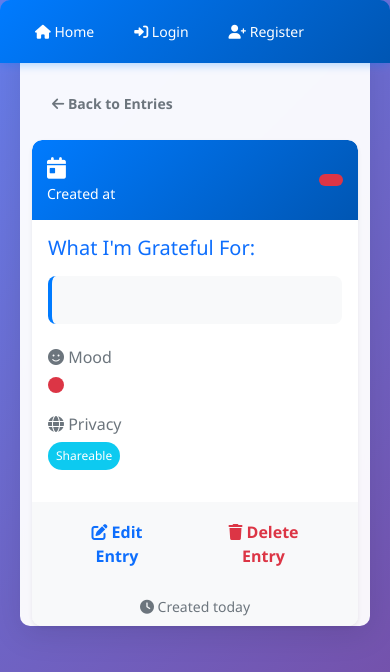
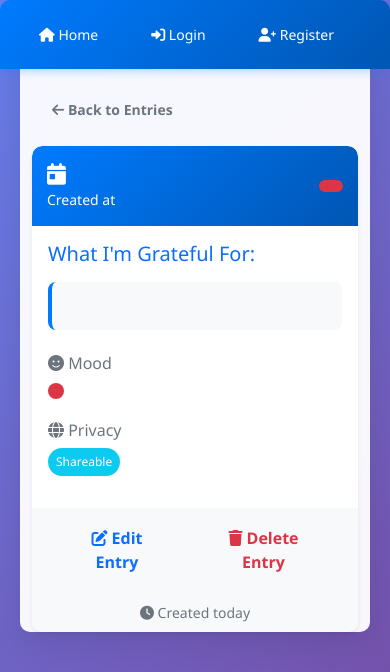
Before and after one commit to FatimahMohamed/Capstone, a Django app: template journal/templates/journal/entry_detail.html in a window 390 px wide. Shown: the top 672 px of the page. Run offline with Django 4.2, Linux system fonts and the light colour scheme; the template is opened without the code that fills it, so the values that code supplies are empty.

Commit message:
Add improved spacing between navbar links

```diff
--- a/journal/static/journal/css/style.css
+++ b/journal/static/journal/css/style.css
@@ -25,12 +25,15 @@
     margin: -20px -20px 30px -20px;
     border-radius: 15px 15px 0 0;
     box-shadow: 0 2px 10px rgba(0, 123, 255, 0.3);
+    display: flex;
+    flex-wrap: wrap;
+    gap: 10px;
 }
 
 .nav a {
     color: white;
     text-decoration: none;
-    margin: 0 15px;
+    margin: 0 20px;
     padding: 8px 16px;
     border-radius: 25px;
     transition: all 0.3s ease;
@@ -230,10 +233,11 @@
         padding: 10px 15px;
         margin: -20px -20px 20px -20px;
         border-radius: 10px 10px 0 0;
+        gap: 5px;
     }
 
     .nav a {
-        margin: 5px 8px;
+        margin: 8px 12px;
         padding: 6px 12px;
         font-size: 14px;
     }
```
